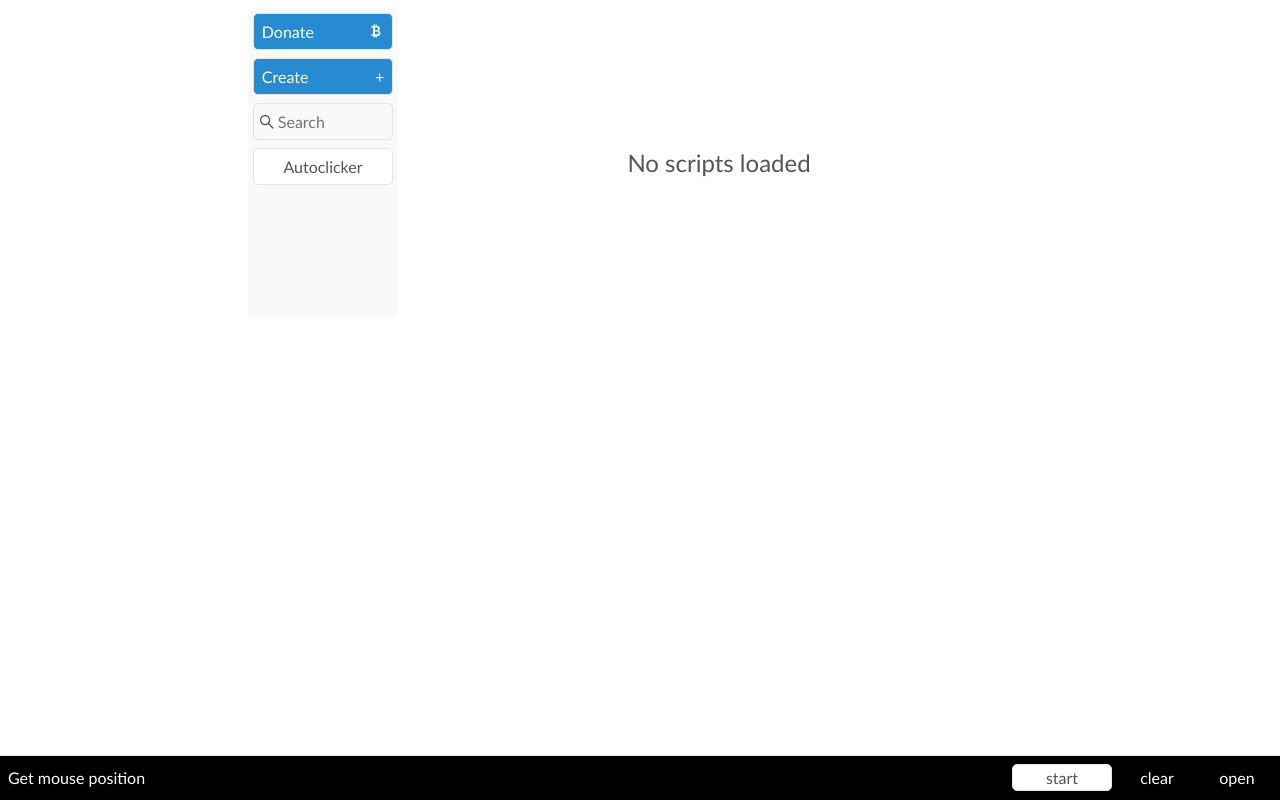
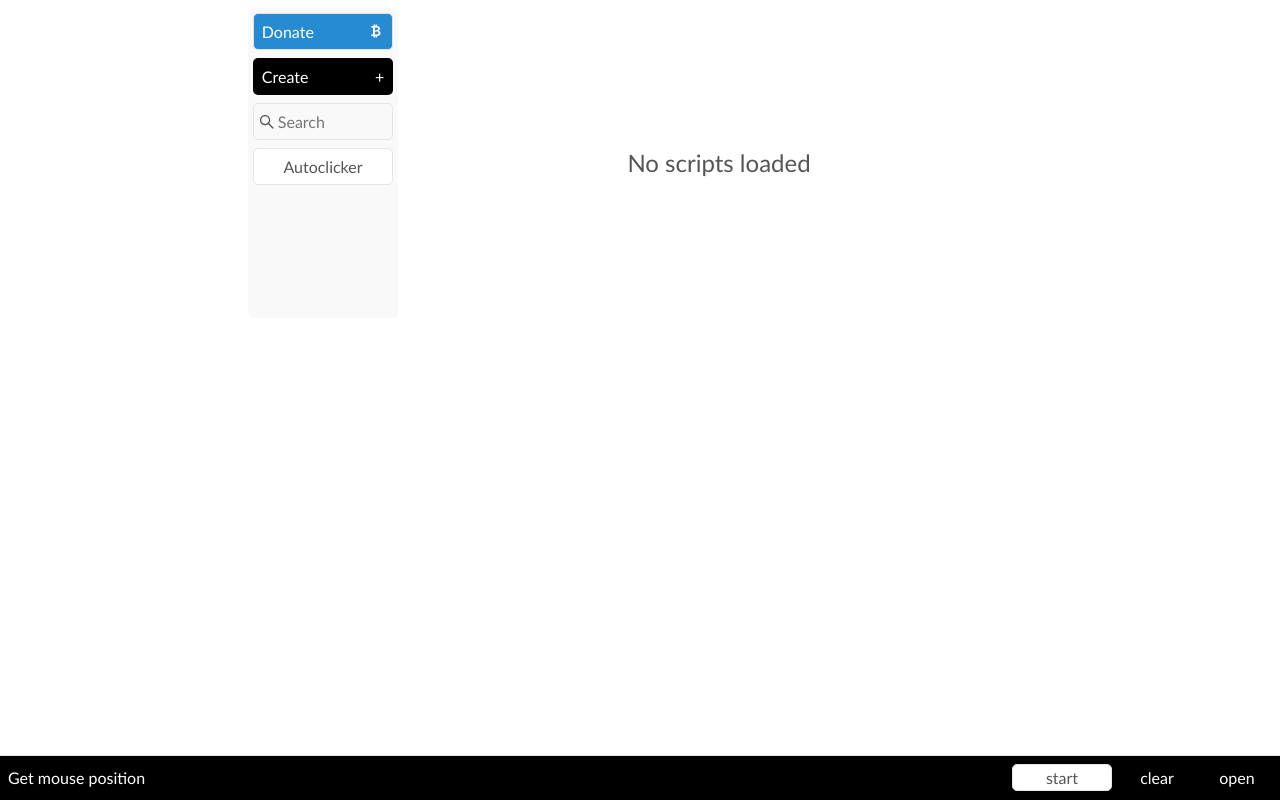
Before and after one commit to duongpham17/autoclicker-desktop, a React (Create React App) app: page / in a window 1280 px wide. Built offline with nearby package versions, Linux system fonts and the light colour scheme.

Commit message:
first commit

```diff
--- a/public/electron.js
+++ b/public/electron.js
@@ -4,7 +4,7 @@ const isDev = require('electron-is-dev');
 
 require('update-electron-app')({
   repo: 'duongpham17/autoclicker-pro',
-  updateInterval: '1 hour',
+  updateInterval: '5 minutes',
 })
 
 const createWindow = () => {
--- a/src/contents/scripts/create/Create.tsx
+++ b/src/contents/scripts/create/Create.tsx
@@ -8,7 +8,7 @@ const Create = () => {
     const c = useContext(Context);
 
     return (
-        <Button onClick={() => c.onSelectScript("create")} label1="Create" label2="+" color="blue" style={{"marginBottom": "0.5rem"}} />
+        <Button onClick={() => c.onSelectScript("create")} label1="Create" label2="+" color="black" style={{"marginBottom": "0.5rem"}} />
     )
 }
 
```
